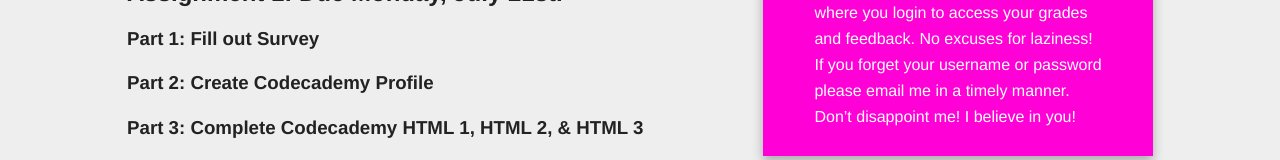
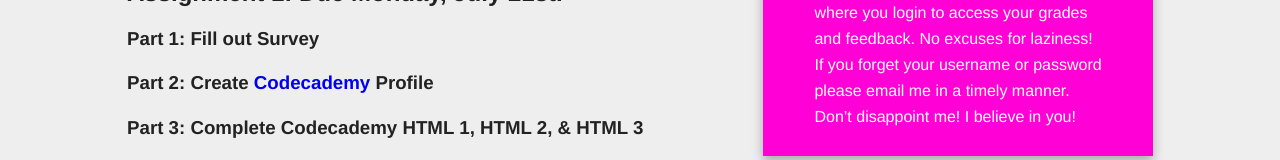
Before and after one commit to cmealo/Christies-HTML-CSS-Tutorial-and-Resources, a plain HTML site: page schedule.html in a window 1280 px wide. Shown: the part 261-421 px from the top of the page. Drawn offline with nearby package versions, Linux system fonts and the light colour scheme.

Commit message:
codeacademy link
add codecademy link to schedule

```diff
--- a/schedule.html
+++ b/schedule.html
@@ -45,7 +45,7 @@
                     <section>
                         <h2>Assignment 1: Due Monday, July 21st.</h2>
                         <h3>Part 1: Fill out Survey</h3>
-                        <h3>Part 2: Create Codecademy Profile</h3>
+                        <h3>Part 2: Create <a href="http://www.codecademy.com">Codecademy</a> Profile</h3>
                         <h3>Part 3: Complete Codecademy HTML 1, HTML 2, &#38; HTML 3</h3>
                     </section>
                     </br>
```
